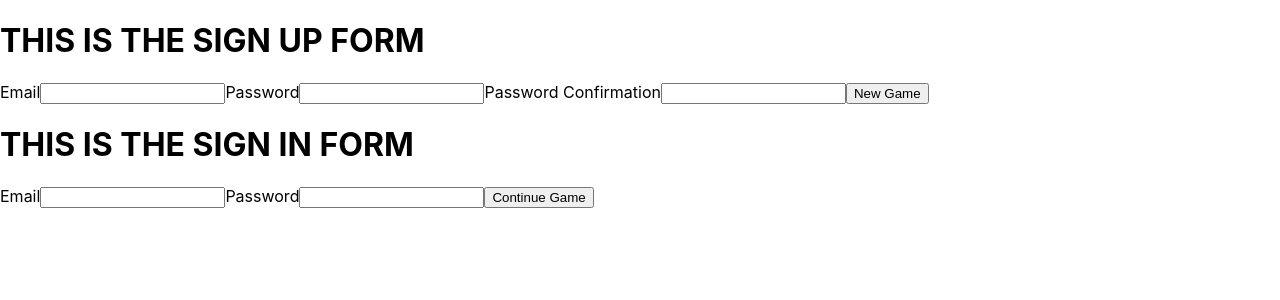
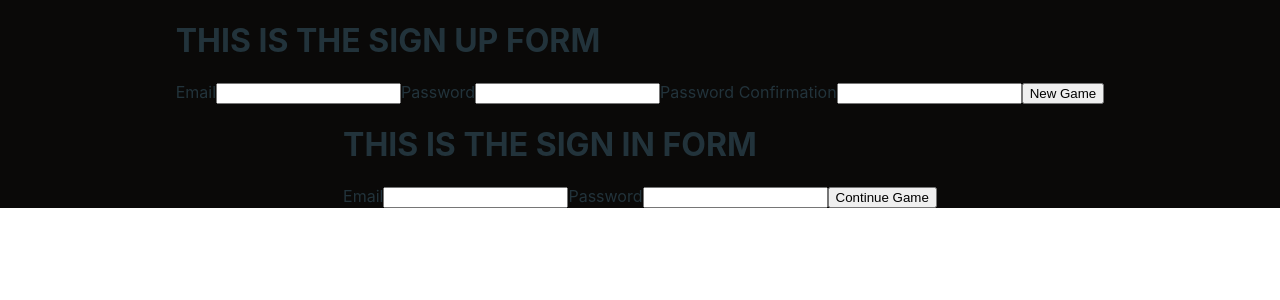
Before and after one commit to GundamMerlin/GamePiler, a React (Create React App) app in the folder client/: page / in a window 1280 px wide. Shown: the top 300 px of the page. Built offline with nearby package versions, Linux system fonts and the light colour scheme; no server answers.

Commit message:
Light CSS Testing and Landing Page Edits

```diff
--- a/client/src/App.css
+++ b/client/src/App.css
@@ -1,8 +1,15 @@
-/* * {
+.App {
   background-color: #0a0908;
+  display: flex;
+  align-items: center;
+  justify-content: center;
 }
-.App {
-  text-align: center;
+
+.landing-page-container {
+  display: flex;
+  flex-direction: column;
+  align-items: center;
+  justify-content: center;
+  background-color: #0a0908;
   color: #22333b;
-  background-color: #0a0908;
-} */
+}
--- a/client/src/App.js
+++ b/client/src/App.js
@@ -17,16 +17,13 @@ function App() {
   const [games, setGames] = useState([])
   const [consoles, setConsoles] = useState([])
   const [currentUser, setCurrentUser] = useState(null);
-  const [game, setGame] = useState([])
 
   const fetchGames = async () => {
     const data = await getAllGames();
-    // console.log(data)
     setGames(data)
   }
   const fetchConsoles = async () => {
     const data = await getAllConsoles();
-    // console.log(data)
     setConsoles(data)
   }
 
--- a/client/src/components/BacklogCard.jsx
+++ b/client/src/components/BacklogCard.jsx
@@ -1,14 +1,21 @@
 import React from 'react'
-import {useState} from 'react'
-import { updateBacklog } from '../services';
-import {Link} from 'react-router-dom'
+import { deleteBacklog, updateBacklog } from '../services';
+import { Link } from 'react-router-dom'
+import {useHistory} from "react-router-dom"
+
 
 
 
 export default function BacklogCard(props) {
 
-  console.log(props)
+  const history = useHistory();
 
+
+  async function handleDelete() {
+    await deleteBacklog(props.backlog.id);
+    props.setToggle((prevState) => !prevState);
+    history.push("/backlogs")
+  }
 
 
   const handleChange = async (e) => {
@@ -24,7 +31,7 @@ export default function BacklogCard(props) {
   return (
 
     <div className="backlog-card">
-      <h1>{props.backlog.game.cover_img}</h1>
+      <img src={props.backlog.game.cover_img}/>
       <label>Complete?</label>
       <br></br>
       <input type="checkbox"
@@ -34,6 +41,7 @@ export default function BacklogCard(props) {
         onChange={handleChange}
       >
       </input>
+      <button type="submit" onSubmit={handleDelete}>Delete Save</button>
       <br></br>
       <Link to={`/games/${props.backlog.game.id}`}>Details</Link>
     </div>
--- a/client/src/components/SignIn.jsx
+++ b/client/src/components/SignIn.jsx
@@ -38,9 +38,11 @@ export default function SignIn(props) {
       <h1>THIS IS THE SIGN IN FORM</h1>
       <form onChange={handleChange} onSubmit={handleSubmit}>
         <label>Email</label>
-        <input name="email" type="email" />
+        <input name="email" type="email"
+        required/>
         <label>Password</label>
-        <input name="password" type="password" />
+        <input name="password" type="password"
+        required/>
         <button type="submit">Continue Game</button>
       </form>
     </div>
--- a/client/src/components/SignUp.jsx
+++ b/client/src/components/SignUp.jsx
@@ -26,16 +26,15 @@ export default function SignUp(props) {
     e.preventDefault();
     let res = await signUpUser(input);
     props.setCurrentUser(res)
-    // history.push("/add-backlogs")
     if (props.currentUser) {
-      history.push("/add-backlogs")
+      alert("Account was created, please sign in.")
     } else {
-      alert("must sign up")
+      alert("Account Creation Error")
     }
   }
 
   return (
-    <div className ="Signup-form">
+    <div className ="signup-form">
       <h1>THIS IS THE SIGN UP FORM</h1>
       <form onChange={handleChange} onSubmit={handleSubmit}>
         <label>Email</label>
@@ -43,18 +42,21 @@ export default function SignUp(props) {
           name="email"
           type="email"
           value={input.email}
+          required
           />
         <label>Password</label>
         <input
           name="password"
           type="password"
           value={input.password}
+          required
           />
         <label>Password Confirmation</label>
         <input
           name="password_confirmation"
           type="password"
           value={input.password_confirmation}
+          required
           />
         <button type="submit">New Game</button>
       </form>
--- a/client/src/screens/GameDetails.jsx
+++ b/client/src/screens/GameDetails.jsx
@@ -17,7 +17,7 @@ export default function GameDetails() {
     setGame(game);
 
   };
-console.log(game)
+
   return (
 
     <div>
--- a/client/src/screens/Landing.jsx
+++ b/client/src/screens/Landing.jsx
@@ -6,7 +6,7 @@ export default function Landing(props) {
 
 
   return (
-    <div>
+    <div className ="landing-page-container">
       <SignUp setCurrentUser={props.setCurrentUser} currentUser={props.currentUser}/>
       <SignIn verify={props.verify} verify={props.verify} setCurrentUser={props.setCurrentUser} currentUser={props.currentUser}/>
     </div>
```
Also changed, not shown: 1 other file (tests, documents, lock files or other folders).
